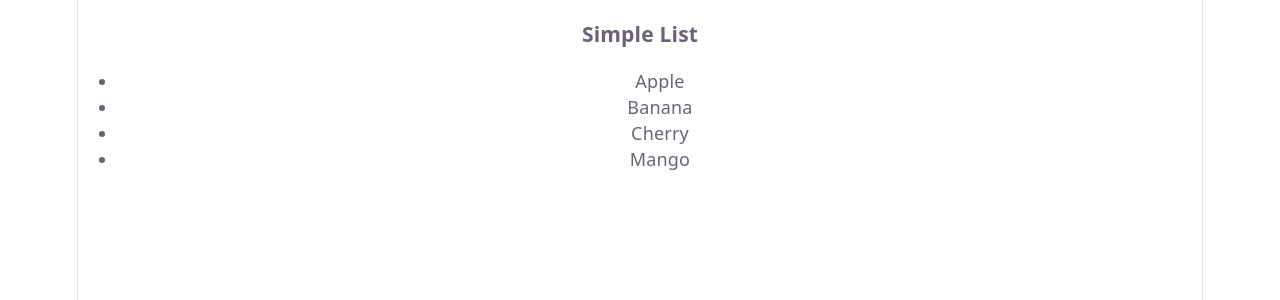
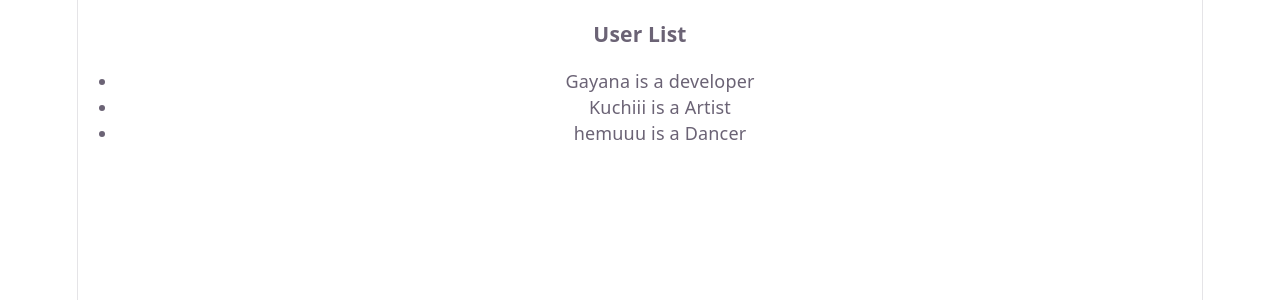
Before and after one commit to gayanar02/SW_CSE_B1.4_Internship-, a React (Vite) app in the folder day/day 14/my-react-app/: page / in a window 1280 px wide. Shown: the top 300 px of the page. Built offline with nearby package versions, Linux system fonts and the light colour scheme.

Commit message:
list ex2: unique id

```diff
--- a/day/day 14/my-react-app/src/App.jsx
+++ b/day/day 14/my-react-app/src/App.jsx
@@ -1,12 +1,14 @@
 import './App.css'
-import SimpleList from './components/ListOne'
+import SimpleList from "./components/ListOne";
+import UserList from "./components/ListTwo";
 
 function App() {
 
 
   return (
     <>
-      <SimpleList />
+      {/* <SimpleList /> */}
+      <UserList />
     </>
   )
 }
--- /dev/null
+++ b/day/day 14/my-react-app/src/components/ListTwo.jsx
@@ -0,0 +1,21 @@
+function UserList() {
+    const users = [
+        {id: 1, name: "Gayana",role:"developer"},
+        {id: 1, name: "Kuchiii",role:"Artist"},
+        {id: 1, name: "hemuuu",role:"Dancer"},
+    ];
+    return(
+        <div ClassName="list-box">
+            <h3>User List</h3>
+            <ul>
+                {/* map()*/}
+                {users.map((user)=>(
+                    <li key={user.id}>
+                        {user.name} is a {user.role}
+                        </li>
+                ))}
+            </ul>
+        </div>
+    );
+}
+export default UserList;
```
